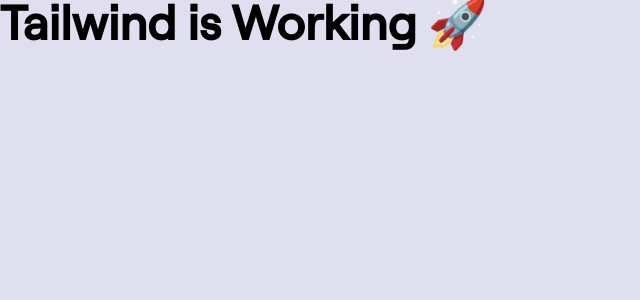
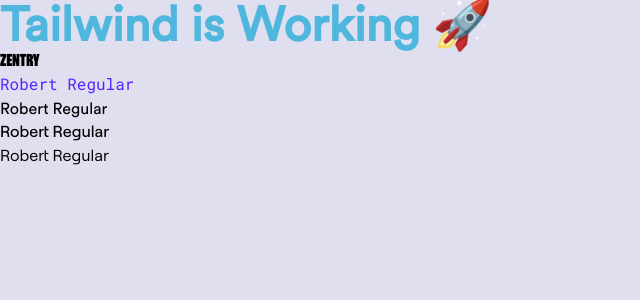
Before and after one commit to RakeshSenpai/Award-Winning-Clone, a React (Vite) app: page / in a window 1280 px wide. Shown: the top 300 px of the page, without its empty margins (0-640 px from the left). Built offline with nearby package versions, Linux system fonts and the light colour scheme.

Commit message:
color and fonts

```diff
--- a/src/App.jsx
+++ b/src/App.jsx
@@ -3,9 +3,18 @@
 const App = () => {
   return (
     <main>
-      <h1 className="text-5xl font-robert-medium font-bold">
+      <h1 className="text-5xl text-blue-300 font-circular-web font-bold">
         Tailwind is Working 🚀
       </h1>
+      <h1 className="font-zentry">Zentry</h1>
+
+<p className="font-general text-violet-300">Robert Regular</p>
+
+<p className="font-circular-web">Robert Regular</p>
+
+<p className="font-robert-medium">Robert Regular</p>
+
+<p className="font-robert-regular">Robert Regular</p>
     </main>
   )
 }
--- a/src/index.css
+++ b/src/index.css
@@ -1,39 +1,57 @@
 @import "tailwindcss";
+
 @theme {
   --font-zentry: "zentry", sans-serif;
   --font-general: "general", sans-serif;
   --font-circular-web: "circular-web", sans-serif;
   --font-robert-medium: "robert-medium", sans-serif;
   --font-robert-regular: "robert-regular", sans-serif;
+
+    /* ================= Colors ================= */
+
+  --color-blue-50: #DFDFF0;
+  --color-blue-75: #DFDFF2;
+  --color-blue-100: #F0F2FA;
+  --color-blue-200: #010101;
+  --color-blue-300: #4FB7DD;
+
+  --color-violet-300: #5724FF;
+
+  --color-yellow-100: #8E983F;
+  --color-yellow-300: #EDFF66;
 }
 
 body{
-  font-family: 'General Sans', sans-serif;
-  width:  100dvw;
-  background-color: #dfdff0 ;
-  overflow-x: hidden;
+    font-family: var(--font-general);
+    width:100vw;
+    background:#dfdff0;
+    overflow-x:hidden;
 }
 
 
-@layer base{
+@layer base {
   @font-face {
-    font-family: 'circular-web';
-    src: url('/fonts/circularweb-book.woff2')(format('woff2'));
+    font-family: "circular-web";
+    src: url("/fonts/circularweb-book.woff2") format("woff2");
   }
 
   @font-face {
-    font-family: 'general';
-    src: url('/fonts/general.woff2') format('woff2');
+    font-family: "general";
+    src: url("/fonts/general.woff2") format("woff2");
   }
 
   @font-face {
-    font-family: 'robert-medium';
-    src: url('/fonts/robert-medium.woff2') format('woff2');
+    font-family: "robert-medium";
+    src: url("/fonts/robert-medium.woff2") format("woff2");
   }
 
   @font-face {
-    font-family: 'robert-regular';
-    src: url('/fonts/robert-regular.woff2') format('woff2');
+    font-family: "robert-regular";
+    src: url("/fonts/robert-regular.woff2") format("woff2");
   }
 
+  @font-face {
+    font-family: "zentry";
+    src: url("/fonts/zentry-regular.woff2") format("woff2");
+  }
 }
```
